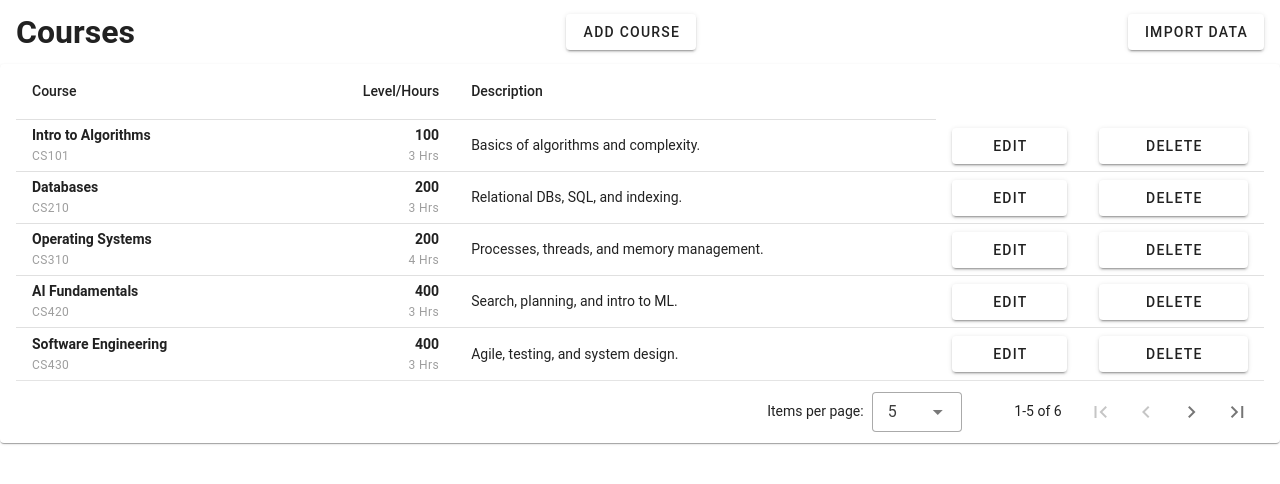
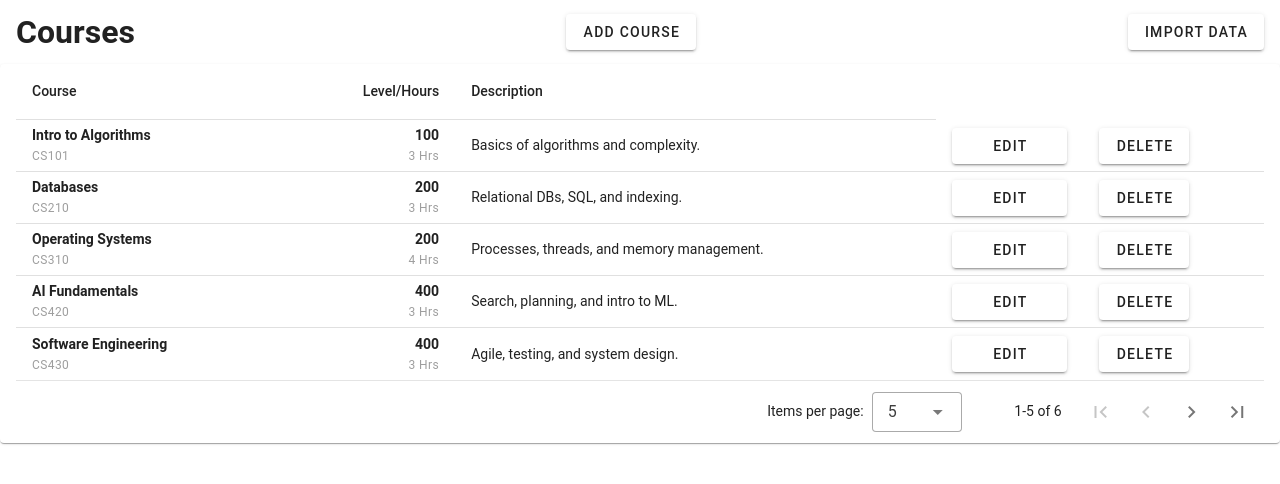
Before and after one commit to La-S/SE-IV-Website-Vue, a Vue app: page / in a window 1280 px wide. Shown: the top 484 px of the page. Built offline with nearby package versions, Linux system fonts and the light colour scheme; a small style sheet from the web is missing.

Commit message:
add delete modal

```diff
--- a/src/components/AddCoursePage.vue
+++ b/src/components/AddCoursePage.vue
@@ -6,7 +6,7 @@
       <template v-slot:modal-body>
         <h2>test</h2>
       </template>
-      <template v-slot:actions>
+      <template v-slot:actions="isActive">
         <v-btn
         text="BTN 1"
         @click="console.log('TEST!!!')"
@@ -42,7 +42,19 @@
           </td>
           <td>{{ item.description }}</td>
           <td><v-btn block>Edit</v-btn></td>
-          <td><v-btn block>Delete</v-btn></td>
+          <td>
+            <CustomModal title="Delete">
+              <template v-slot:modal-body>
+                <p>Are you sure you want to delete the course '{{ item.title }}'?</p>
+              </template>
+              <template v-slot:actions="isActive">
+                <v-btn
+                text="Yes"
+                @click="deleteCourse(item.courseNum); isActive.value = false"
+              ></v-btn>
+              </template>
+            </CustomModal>
+          </td>
         </tr>
       </template>
     </v-data-table-server>
@@ -98,4 +110,9 @@ function loadItems({ page, itemsPerPage, sortBy }) {
 function addCourse() {
   console.log("Add Course clicked")
 }
+
+function deleteCourse(courseId) {
+  // do rest request here...
+  console.log("deleting: "+courseId);
+}
 </script>
--- a/src/components/CustomModal.vue
+++ b/src/components/CustomModal.vue
@@ -14,7 +14,7 @@
         </v-card-text>
 
         <v-card-actions>
-          <slot name="actions"></slot>
+          <slot name="actions" v-bind="isActive"></slot>
           <v-btn
             text="Cancel"
             @click="isActive.value = false"
```
